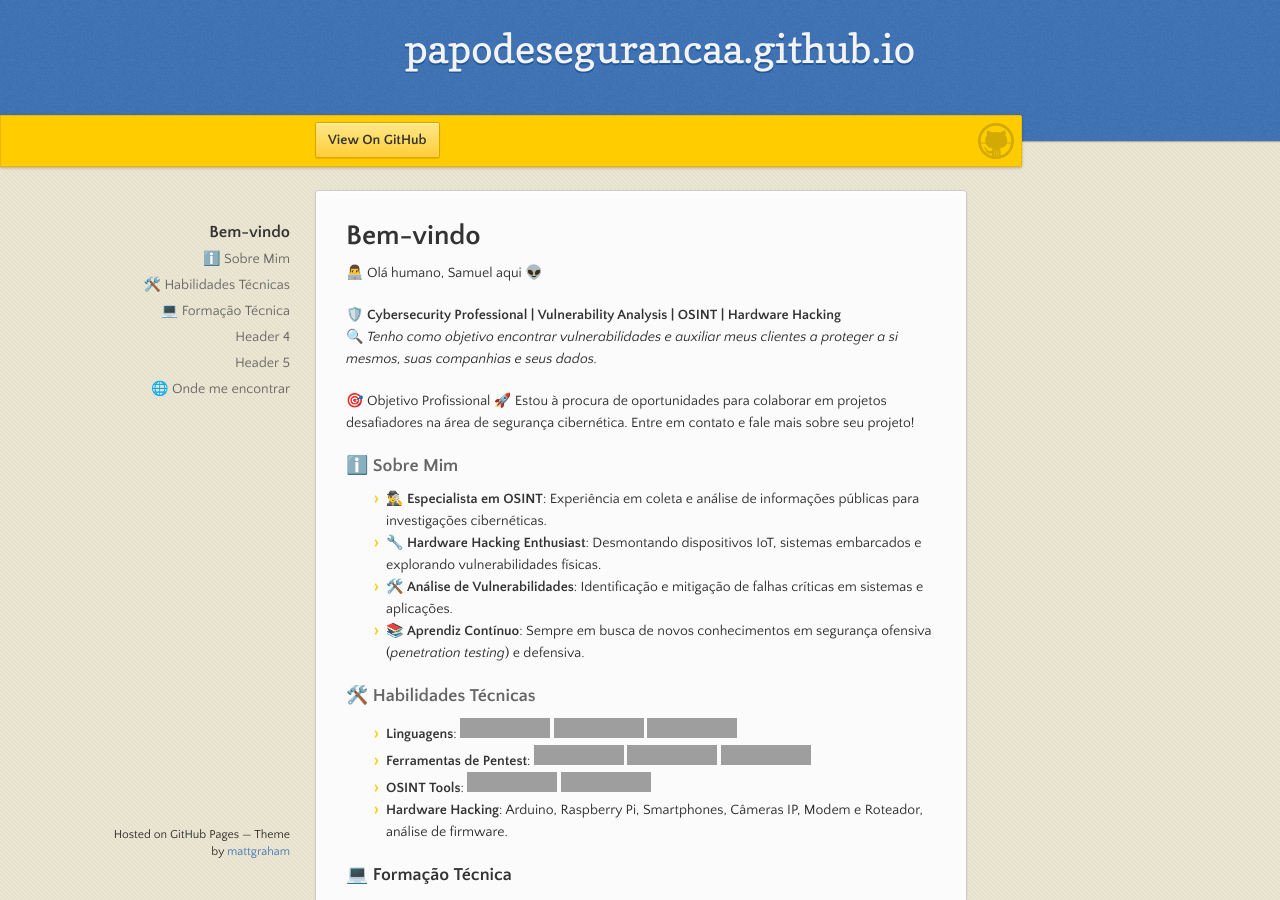
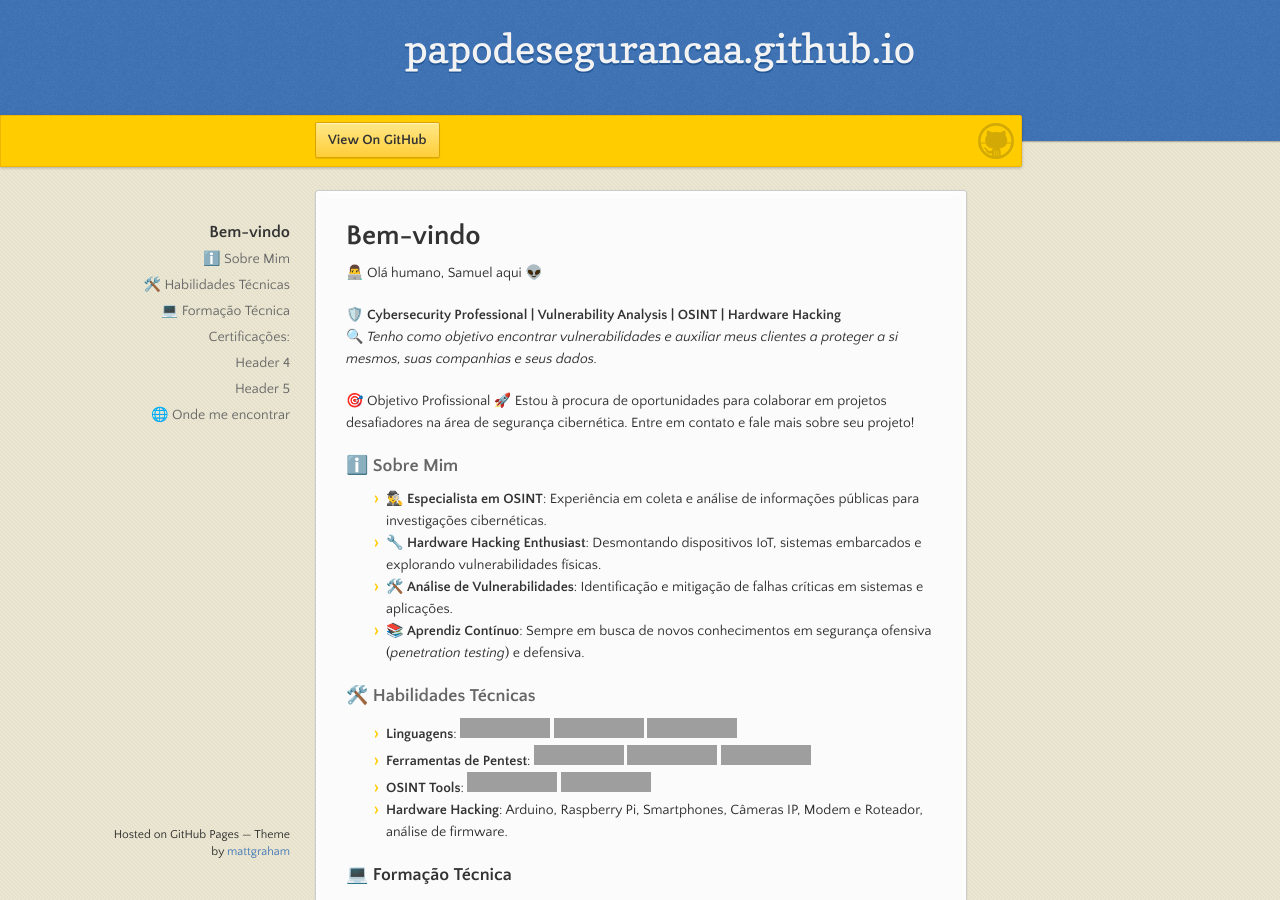
Before and after one commit to papodesegurancaa/papodesegurancaa.github.io, a Jekyll site: the page built from index.md, in a window 1280 px wide and 900 px high. Built offline with Jekyll 4.4.1, drawn with Linux system fonts in a browser that asks for light colours; our own code applies the rules of GitHub Pages for plain Markdown files; the repository's description, which GitHub fills in, is left out; grey boxes are pictures that could not be loaded.

Commit message:
Update index.md

```diff
--- a/index.md
+++ b/index.md
@@ -39,7 +39,8 @@ layout: default
 
 ### 💻 **Formação Técnica**
 - Segurança da Informação - Universidade Nove de Julho - Uninove - 2017/2019
-####  **Certificações**:
+
+###  **Certificações**:
 - Google Cybersecurity Professional Certificate - Concluído
 - Cybersecurity Certification Qualys - Em andamento
 
```
